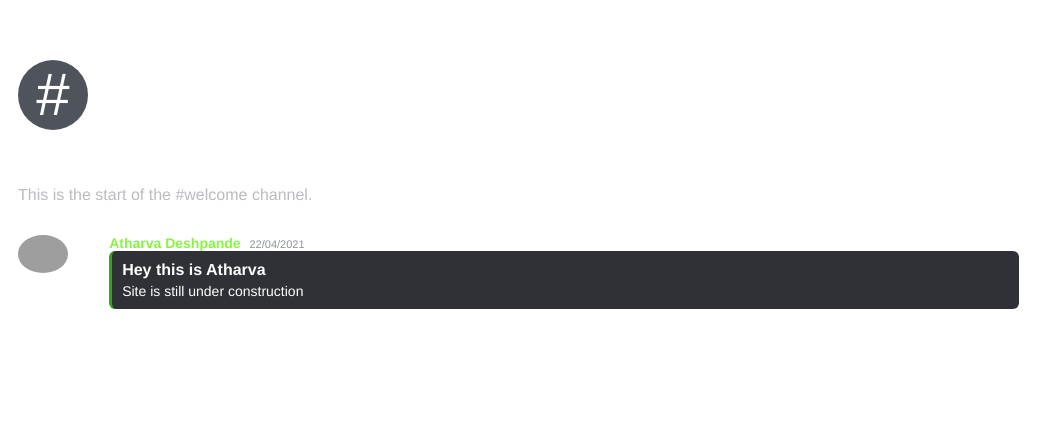
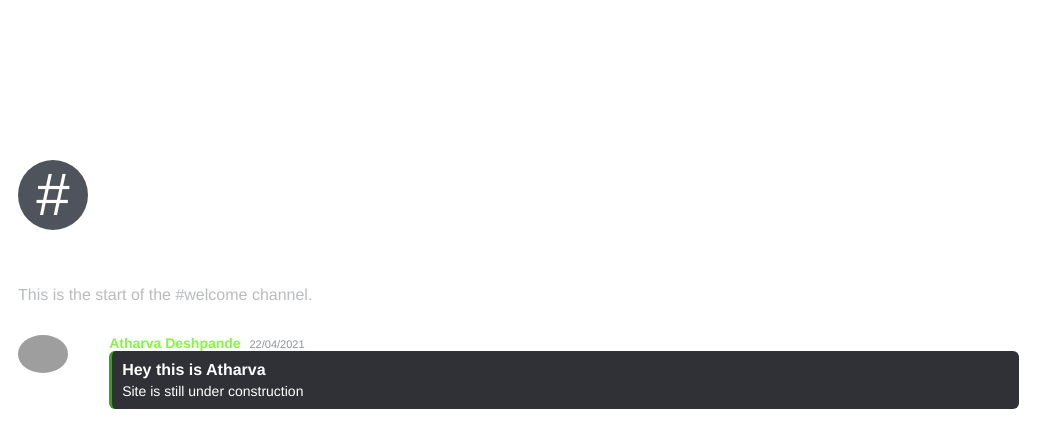
Before and after one commit to Atoo35/atoo35.github.io, a plain HTML site: page welcome.html in a window 1280 px wide. Shown: the part 379-826 px from the top of the page, without its empty margins (0-1064 px from the left). Drawn offline with nearby package versions, Linux system fonts and the light colour scheme; grey boxes are pictures that could not be loaded.

Commit message:
ui fixes

```diff
--- a/assets/css/main.css
+++ b/assets/css/main.css
@@ -100,7 +100,6 @@ html, body{
         flex: 10;
         text-align: left;
         overflow-y:scroll;
-        max-height: 645px;
 }
 .channels > div{
         padding: 5px;
@@ -241,8 +240,8 @@ html, body{
         display: flex;
         flex-direction: column;
         justify-content: flex-end;
-        height: 700px;
-        max-height: 700px;
+        height: 100%;
+        /* max-height: 700px; */
         /* padding-bottom: 10px; */
         padding-bottom: 90px;
         font-family: "Helvetica Neue",Helvetica,Arial,sans-serif;
```
Also changed, not shown: index.html (+1 -1 lines).
